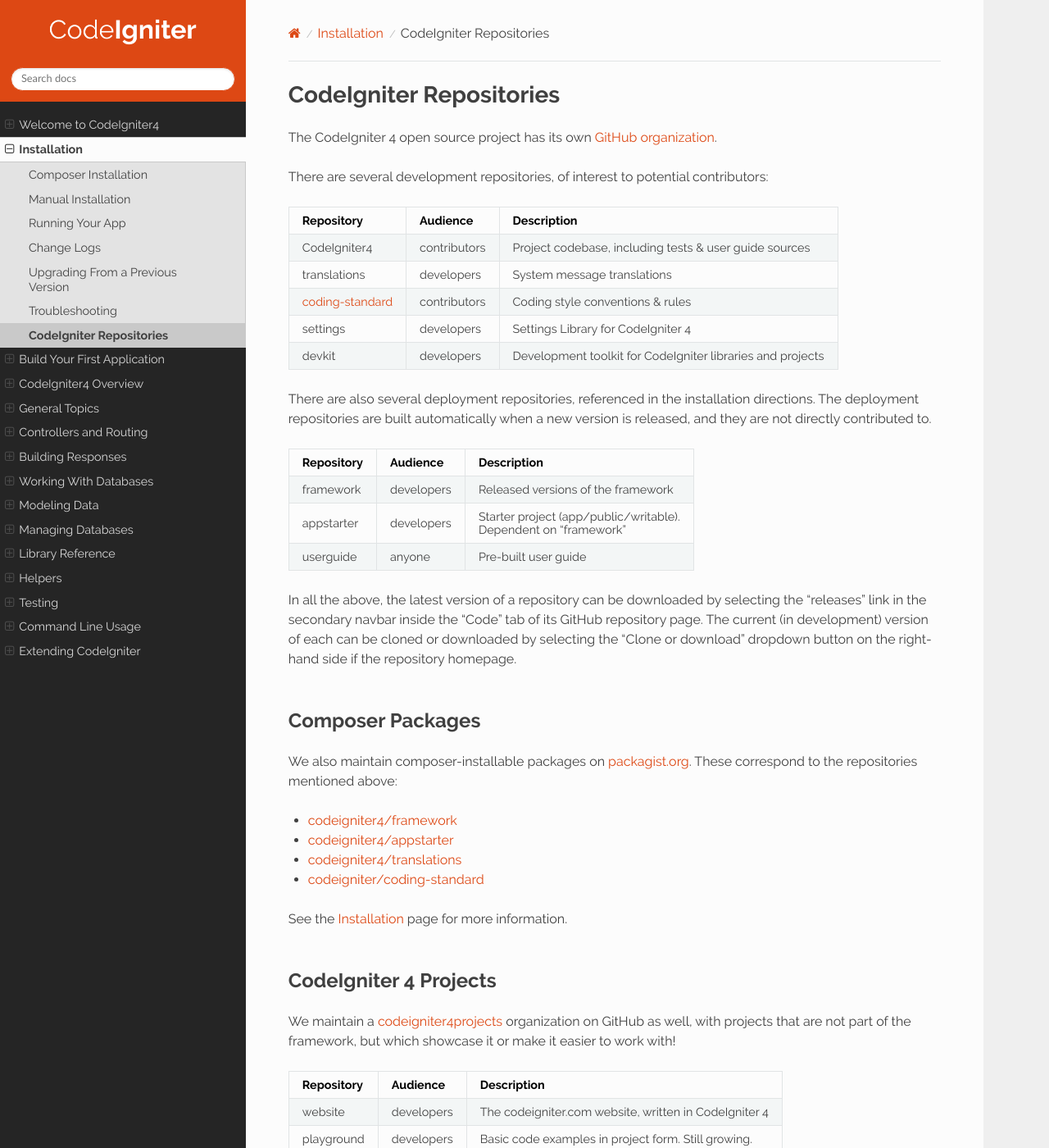
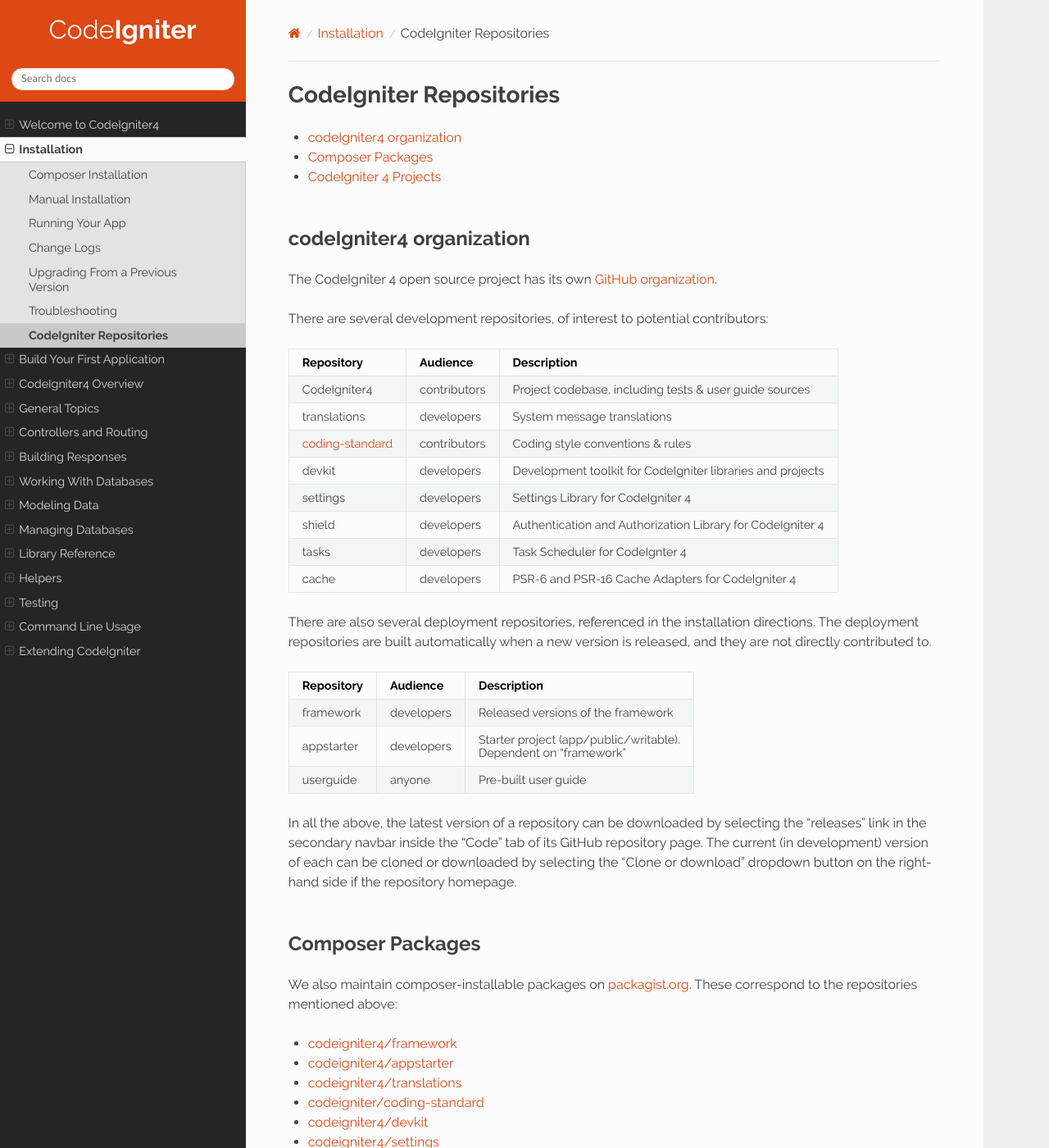
Before and after one commit to NEKOGET/ci4_user_guide_src, a Sphinx documentation site: the page built from source/installation/repositories.rst, in a window 1280 px wide and 1400 px high. Shown: the whole window at 82% size. Built offline with Sphinx 7.4.7 and the Read the Docs theme 2.0.0, drawn with Linux system fonts in a browser that asks for light colours; some of the changed text lies outside the part shown.

Commit message:
docs: update repositories.rst

```diff
--- a/source/installation/repositories.rst
+++ b/source/installation/repositories.rst
@@ -1,5 +1,12 @@
 CodeIgniter Repositories
 ########################
+
+.. contents::
+    :local:
+    :depth: 2
+
+codeIgniter4 organization
+=========================
 
 The CodeIgniter 4 open source project has its own
 `GitHub organization <https://github.com/codeigniter4>`_.
@@ -15,9 +22,15 @@ There are several development repositories, of interest to potential contributor
 +------------------+--------------+-----------------------------------------------------------------+
 | coding-standard_ | contributors | Coding style conventions & rules                                |
 +------------------+--------------+-----------------------------------------------------------------+
+| devkit           | developers   | Development toolkit for CodeIgniter libraries and projects      |
++------------------+--------------+-----------------------------------------------------------------+
 | settings         | developers   | Settings Library for CodeIgniter 4                              |
 +------------------+--------------+-----------------------------------------------------------------+
-| devkit           | developers   | Development toolkit for CodeIgniter libraries and projects      |
+| shield           | developers   | Authentication and Authorization Library for CodeIgniter 4      |
++------------------+--------------+-----------------------------------------------------------------+
+| tasks            | developers   | Task Scheduler for CodeIgnter 4                                 |
++------------------+--------------+-----------------------------------------------------------------+
+| cache            | developers   | PSR-6 and PSR-16 Cache Adapters for CodeIgniter 4               |
 +------------------+--------------+-----------------------------------------------------------------+
 
 .. _coding-standard: https://github.com/CodeIgniter/coding-standard
@@ -53,6 +66,10 @@ These correspond to the repositories mentioned above:
 - `codeigniter4/appstarter <https://packagist.org/packages/codeigniter4/appstarter>`_
 - `codeigniter4/translations <https://packagist.org/packages/codeigniter4/translations>`_
 - `codeigniter/coding-standard  <https://packagist.org/packages/codeigniter/coding-standard>`_
+- `codeigniter4/devkit <https://packagist.org/packages/codeigniter4/devkit>`_
+- `codeigniter4/settings <https://packagist.org/packages/codeigniter4/settings>`_
+- `codeigniter4/shield <https://packagist.org/packages/codeigniter4/shield>`_
+- `codeigniter4/cache <https://packagist.org/packages/codeigniter4/cache>`_
 
 See the :doc:`Installation </installation/index>` page for more information.
 
```
